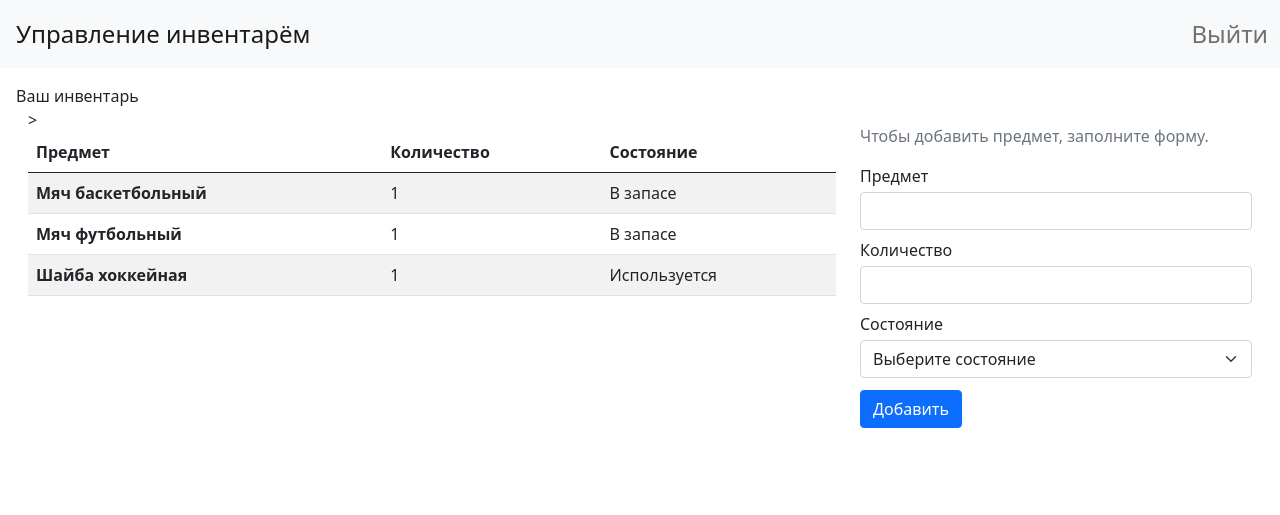
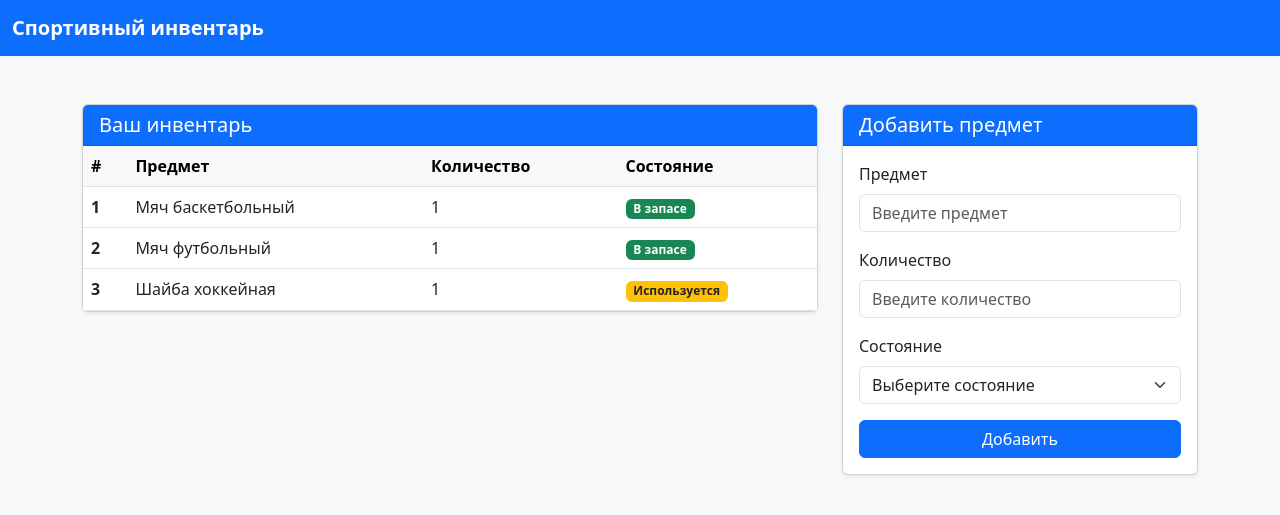
Before and after one commit to BetterLuckNextLife/sportinventory, a Django app: page /inventory/ in a window 1280 px wide. Shown: the top 515 px of the page. Run offline with Django 5.2, Linux system fonts and the light colour scheme; data comes from the database, SQL or seed files in the repository; some libraries are stand-ins or nearby versions.

Commit message:
Изменение страницы инвентаря и 404

```diff
--- a/manager/templates/inventory.html
+++ b/manager/templates/inventory.html
@@ -1,83 +1,102 @@
 {% load static %}
 <!DOCTYPE html>
-
 <html lang="ru">
 <head>
-        <meta charset="utf-8">
-        <meta name="viewport" content="width=device-width, initial-scale=1">
-        <link href="{% static 'css/bootstrap.min.css' %}" rel="stylesheet">
-        <title>Главная</title>
+    <meta charset="UTF-8">
+    <meta name="viewport" content="width=device-width, initial-scale=1.0">
+    <title>Управление инвентарём</title>
+    <!-- Подключение Bootstrap 5 -->
+    <link href="https://cdn.jsdelivr.net/npm/bootstrap@5.3.0/dist/css/bootstrap.min.css" rel="stylesheet">
 </head>
+<body class="bg-light">
 
-    <body>
-        <!-- Панель навигации -->
-        <nav class="navbar navbar-expand navbar-light bg-light">
+<!-- Шапка -->
+<nav class="navbar navbar-expand-lg navbar-dark bg-primary">
     <div class="container-fluid">
-                <a class="navbar-brand fs-4 mx-1">Управление инвентарём</a>
-            </div>
-            <div class="collapse navbar-collapse">
-                <ul class="navbar-nav me-auto mb-0">
-                    <li class="nav-item">
-                        <a class="nav-link fs-4 me-1" href="index.html">Выйти</a>
-                    </li>
-                </ul>
+        <a class="navbar-brand fw-bold" href="#">Спортивный инвентарь</a>
     </div>
 </nav>
 
-        <!-- Инвентарная таблица -->
-        <div class="mx-3 mt-3">Ваш инвентарь</div>
-
-        <div class="row mx-3">
-            <div class="col-8">
-                <table class="table table-striped ">
-                    <thead>
+<!-- Основной контейнер -->
+<div class="container my-5">
+    <div class="row">
+        <!-- Секция с таблицей -->
+        <div class="col-lg-8">
+            <div class="card shadow-sm mb-4">
+                <div class="card-header bg-primary text-white">
+                    <h5 class="mb-0">Ваш инвентарь</h5>
+                </div>
+                <div class="card-body p-0">
+                    <table class="table table-hover mb-0">
+                        <thead class="table-light">
                             <tr>
+                                <th scope="col">#</th>
                                 <th scope="col">Предмет</th>
                                 <th scope="col">Количество</th>
                                 <th scope="col">Состояние</th>
                             </tr>
                         </thead>
-                    <tbody> <!--TODO отображать только то, что у пользователя, а не всё--> >
-                        {% for product in products %}
+                        <tbody>
                             <tr>
-                            <th scope="row">{{product.name}}</th>
+                                <th scope="row">1</th>
+                                <td>Мяч баскетбольный</td>
                                 <td>1</td>
-                            <td>{{ product.get_state_display }}</td>
+                                <td><span class="badge bg-success">В запасе</span></td>
                             </tr>
-                        {% endfor %}
+                            <tr>
+                                <th scope="row">2</th>
+                                <td>Мяч футбольный</td>
+                                <td>1</td>
+                                <td><span class="badge bg-success">В запасе</span></td>
+                            </tr>
+                            <tr>
+                                <th scope="row">3</th>
+                                <td>Шайба хоккейная</td>
+                                <td>1</td>
+                                <td><span class="badge bg-warning text-dark">Используется</span></td>
+                            </tr>
                         </tbody>
                     </table>
                 </div>
+            </div>
+        </div>
 
-            <!-- Добавление предметов инвентаря -->
-            <div class="col-4">
-                <div class="my-3 text-secondary">Чтобы добавить предмет, заполните форму.</div>
-                <form class="col">
-                    <!-- Предмет -->
-                    <div class="col-12 mb-2">
-                        <label for="inputItem" class="form-label mb-1">Предмет</label>
-                        <input type="text" class="form-control" id="inputItem">
+        <!-- Форма добавления инвентаря -->
+        <div class="col-lg-4">
+            <div class="card shadow-sm">
+                <div class="card-header bg-primary text-white">
+                    <h5 class="mb-0">Добавить предмет</h5>
                 </div>
-                    <!-- Количество -->
-                    <div class="col-12 mb-2">
-                        <label for="inputCount" class="form-label mb-1">Количество</label>
-                        <input type="number" class="form-control" id="inputCount">
+                <div class="card-body">
+                    <form method="post">
+                        <!-- Поле предмет -->
+                        <div class="mb-3">
+                            <label for="itemName" class="form-label">Предмет</label>
+                            <input type="text" class="form-control" id="itemName" placeholder="Введите предмет" required>
                         </div>
-                    <!-- Состояние -->
-                    <div class="col-12 mb-2">
-                        <label for="selectState" class="form-label mb-1">Состояние</label>
-                        <select class="form-select" aria-label="Default select example" id="selectState">
+                        <!-- Поле количество -->
+                        <div class="mb-3">
+                            <label for="itemQuantity" class="form-label">Количество</label>
+                            <input type="number" class="form-control" id="itemQuantity" placeholder="Введите количество" required>
+                        </div>
+                        <!-- Поле состояние -->
+                        <div class="mb-3">
+                            <label for="itemStatus" class="form-label">Состояние</label>
+                            <select class="form-select" id="itemStatus" required>
                                 <option selected disabled>Выберите состояние</option>
-                            <option value="1">Новое</option>
-                            <option value="2">Сломано</option>
-                            <option value="3">Занято</option>
+                                <option value="В запасе">В запасе</option>
+                                <option value="Используется">Используется</option>
                             </select>
                         </div>
-                    <button type="submit" class="btn btn-primary mt-1" id="buttonSubmit">Добавить</button>
+                        <!-- Кнопка добавить -->
+                        <button type="submit" class="btn btn-primary w-100">Добавить</button>
                     </form>
                 </div>
             </div>
+        </div>
+    </div>
+</div>
+
+<script type="text/javascript" src="{% static 'js/bootstrap.bundle.min.js' %}"></script>
 </body>
-
-    <script type="text/javascript" src="{% static 'js/scripts/dummytext' %}"></script>
 </html>
--- a/manager/urls.py
+++ b/manager/urls.py
@@ -1,9 +1,14 @@
 from django.urls import path
 from . import views
+from .views import error_404_view
 
+# URL-пути
 urlpatterns = [
     path('', views.login, name="login"),
     path('help/', views.help, name="help"),
     path('register/', views.register, name="register"),
     path('inventory/', views.inventory, name="inventory"),
 ]
+
+# Указываем кастомный обработчик 404
+handler404 = error_404_view
--- a/manager/views.py
+++ b/manager/views.py
@@ -1,5 +1,8 @@
 from django.shortcuts import render
 from .models import Product
+
+def error_404_view(request, exception):
+    return render(request, '404.html', status=404)
 
 def login(request):
     return render(request, 'login.html', {})
--- a/sportinventory/settings.py
+++ b/sportinventory/settings.py
@@ -24,7 +24,7 @@ BASE_DIR = Path(__file__).resolve().parent.parent
 
 
 # SECURITY WARNING: don't run with debug turned on in production!
-DEBUG = True
+DEBUG = False
 
 ALLOWED_HOSTS = ["127.0.0.1", "localhost"]
 
```
Also changed, not shown: manager/templates/404.html (+27 -30 lines). Lines whose indentation alone changed are shown as unchanged.
